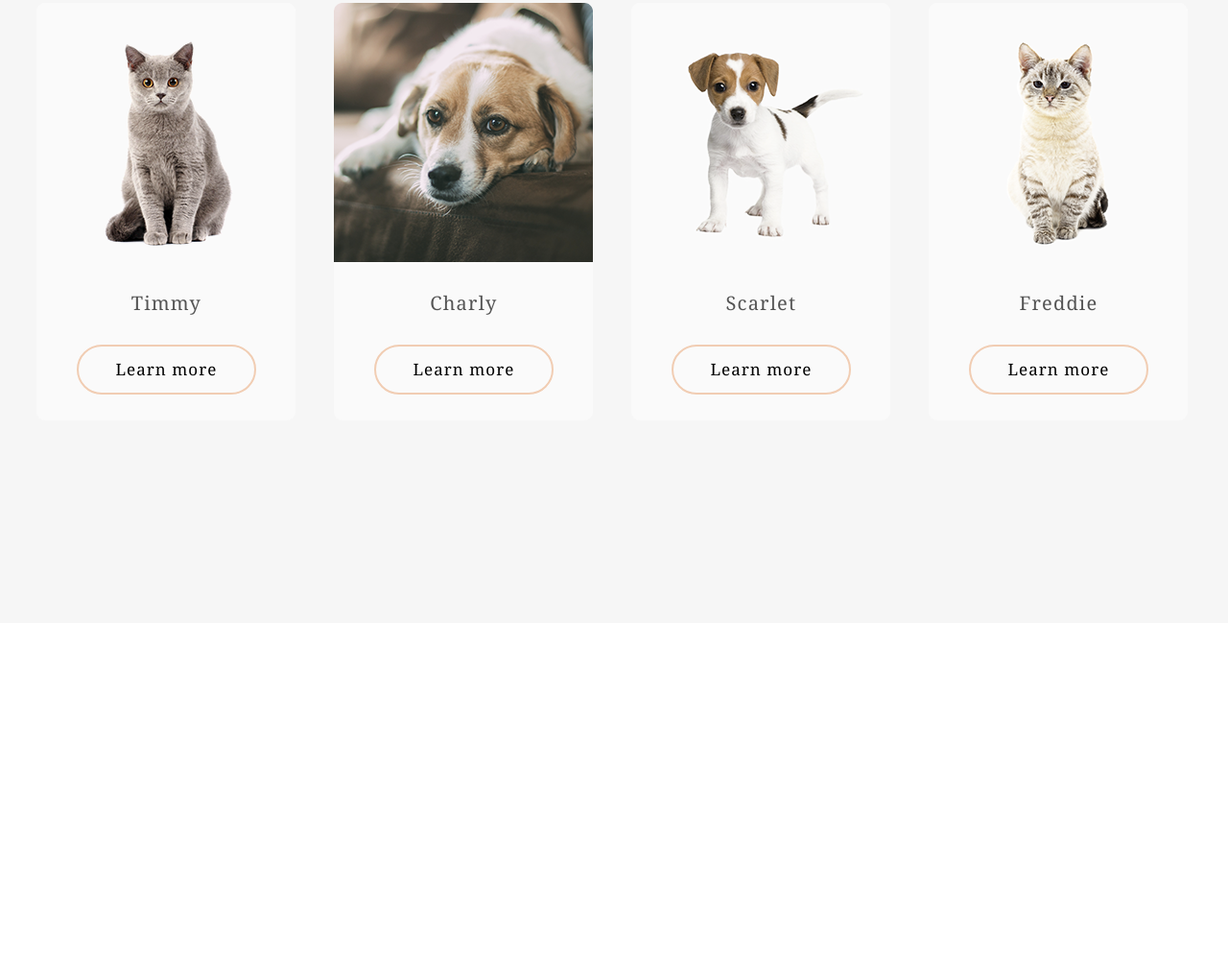
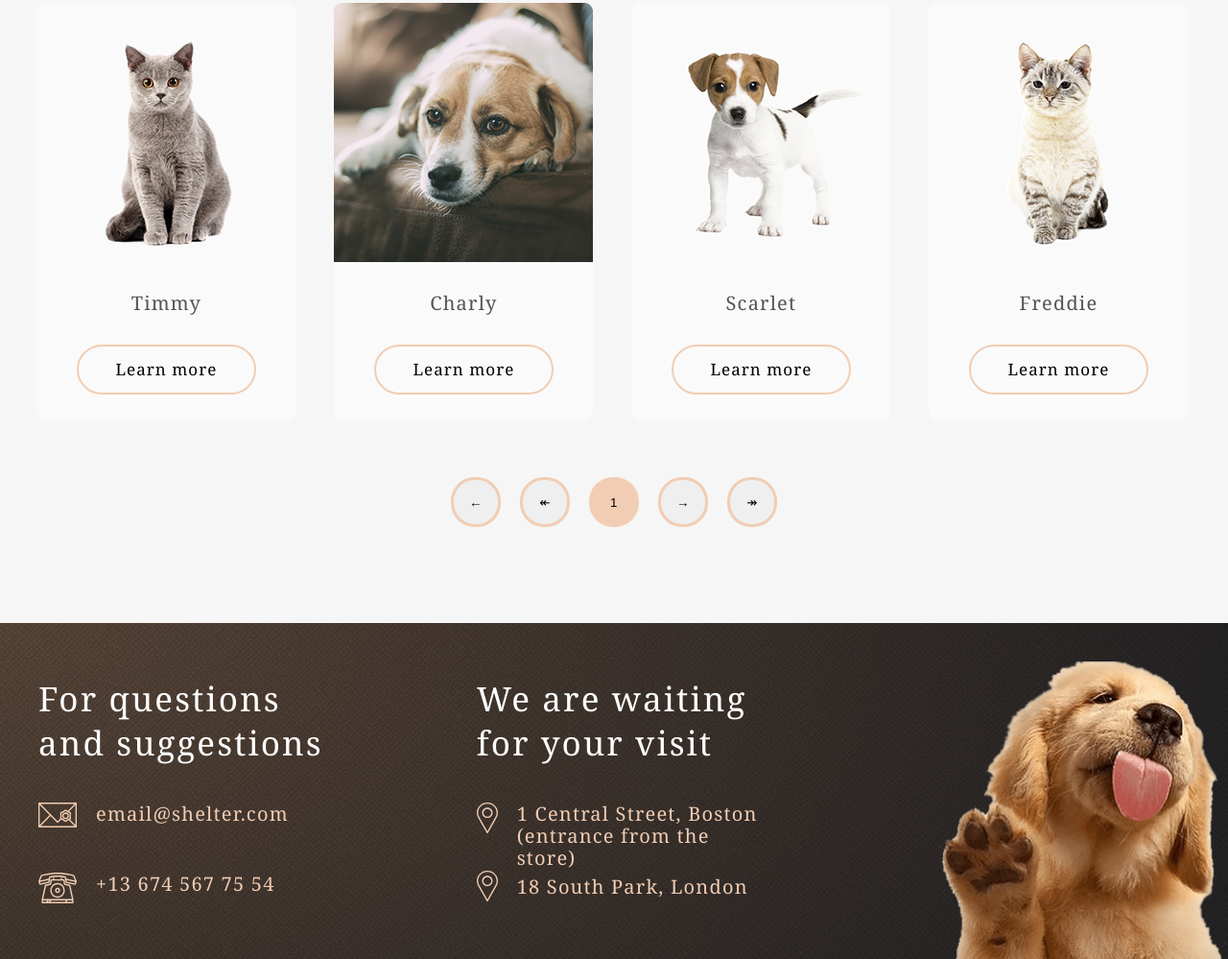
Before and after one commit to DianaAndreeva/Shelter, a plain HTML site: page 2nd-page/index.html in a window 1280 px wide. Shown: the part 861-1860 px from the top of the page at 96% size. Before the commit the page ends 1510 px from the top, so only its background shows below. Drawn offline with Linux system fonts and the light colour scheme.

Commit message:
feat: add buttons to slider & footer

```diff
--- a/2nd-page/index.html
+++ b/2nd-page/index.html
@@ -89,10 +89,45 @@
               <button class="button-slider1">Learn more</button>
             </div>
           </div>
+          <div class="slider-button-conainer">
+            <button class="slider-arrow">&#8592;</button>
+            <button class="slider-arrow">&#8606;</button>
+            <button class="slider-middle-arrow">1</button>
+            <button class="slider-arrow">&#8594;</button>
+            <button class="slider-arrow">&#8608;</button>
+          </div>
         </div>
       </div>
     </section>
   </main>
-  <footer></footer>
+  <footer class="footer">
+    <div class="wrapper footer">
+      <div class="footer-container">
+        <div>
+          <p class="title-first-footer">For questions <br> and suggestions</p>
+          <div class="link-block-one">
+            <img src="/Shelter/assets/mail.svg" alt="mail icon">
+            <a class="link-email-footer" href="#">email@shelter.com</a>
+          </div>
+          <div class="link-block-two">
+            <img src="/Shelter/assets/phone.svg" alt="phone icon">
+            <a class="link-phone-footer" href="#">+13 674 567 75 54</a>
+          </div>
+        </div>
+        <div class="location-container-footer">
+          <p class="title-second-footer">We are waiting <br> for your visit</p>
+          <div class="link-block-three">
+            <img src="/Shelter/assets/pin.svg" alt="pin icon">
+            <a class="link-location-one-footer" href="#">1 Central Street, Boston <br> (entrance from the store)</a>
+          </div>
+          <div class="link-block-four">
+            <img src="/Shelter/assets/pin.svg" alt="pin icon">
+            <a class="link-location-two-footer" href="#">18 South Park, London</a>
+          </div>
+        </div>
+        <img src="/Shelter/assets/footer-puppy.png" alt="puppy">
+      </div>
+    </div>
+  </footer>
 </body>
 </html>
--- a/2nd-page/style.css
+++ b/2nd-page/style.css
@@ -103,6 +103,8 @@ body {
   height: 930px;
 
   margin-top: 60px;
+
+  position: relative;
 }
 
 .title-our-friends {
@@ -150,3 +152,159 @@ body {
   line-height: 130%;
   letter-spacing: 0.06em;
 }
+
+.slider-button-conainer {
+  position: absolute;
+  left: 36.7%;
+  width: 340px;
+  display: flex;
+  justify-content: space-between;
+  margin-top: 29px;
+}
+
+.slider-arrow {
+  height: 52px;
+  width: 52px;
+
+  border: 3px solid #F1CDB3;
+  border-radius: 25px;
+
+  cursor: pointer;
+}
+
+.slider-middle-arrow {
+  height: 52px;
+  width: 52px;
+
+  background-color: #F1CDB3;
+  border-radius: 25px;
+  border: none;
+
+  cursor: pointer;
+}
+
+/* FOOTER */
+
+.footer {
+  background: url(/Shelter/assets/noise_transparent@2x.png), radial-gradient(100% 215.42% at 0% 0%, #5B483A 0%, #262425 100%), #211F20;
+
+  height: 350px;
+}
+
+.footer-container {
+  display: flex;
+  padding-top: 40px;
+  padding-left: 40px;
+}
+
+.title-first-footer {
+  font-family: 'Georgia';
+  font-size: 35px;
+  letter-spacing: 0.06em;
+  line-height: 130%;
+  color: #fff;
+
+  padding-top: 16px;
+  padding-bottom: 40px;
+}
+
+.location-container-footer {
+  padding-left: 160px;
+  padding-right: 200px;
+
+}
+
+.title-second-footer {
+  font-family: 'Georgia';
+  font-size: 35px;
+  letter-spacing: 0.06em;
+  line-height: 130%;
+  color: #fff;
+
+  padding-top: 16px;
+  padding-bottom: 40px;
+}
+
+.link-email-footer {
+  text-decoration: none;
+  cursor: pointer;
+  color: inherit;
+  color: #F1CDB3;
+  font-family: 'Georgia';
+
+  font-size: 20px;
+  line-height: 115%;
+  letter-spacing: 0.06em;
+
+  position: absolute;
+  padding-left: 20px;
+}
+
+.link-phone-footer {
+  text-decoration: none;
+  cursor: pointer;
+  color: inherit;
+  color: #F1CDB3;
+  font-family: 'Georgia';
+
+  font-size: 20px;
+  line-height: 115%;
+  letter-spacing: 0.06em;
+
+  position: absolute;
+  padding-left: 20px;
+}
+
+.link-location-one-footer {
+  width: 260px;
+  text-decoration: none;
+  cursor: pointer;
+  color: inherit;
+  color: #F1CDB3;
+  font-family: 'Georgia';
+
+  font-size: 20px;
+  line-height: 115%;
+  letter-spacing: 0.06em;
+
+  position: absolute;
+  margin-left: 20px;
+
+  /* cannot put text up it is not centered */
+}
+
+
+.link-location-two-footer {
+  width: 260px;
+  text-decoration: none;
+  cursor: pointer;
+  color: inherit;
+  color: #F1CDB3;
+  font-family: 'Georgia';
+
+  font-size: 20px;
+  line-height: 115%;
+  letter-spacing: 0.06em;
+
+  position: absolute;
+  margin-left: 20px;
+  padding-top: 5px;
+}
+
+.link-block-one {
+  position: relative;
+}
+
+.link-block-two {
+  position: relative;
+  margin-top: 43px;
+}
+
+.link-block-three {
+  position: relative;
+}
+
+.link-block-four {
+  margin-top: 35px;
+  position: relative;
+}
```
Also changed, not shown: 2nd-page/assets/button_paginator-2.png (added), 2nd-page/assets/button_paginator.png (added), 2nd-page/assets/button_paginator3.png (added).
